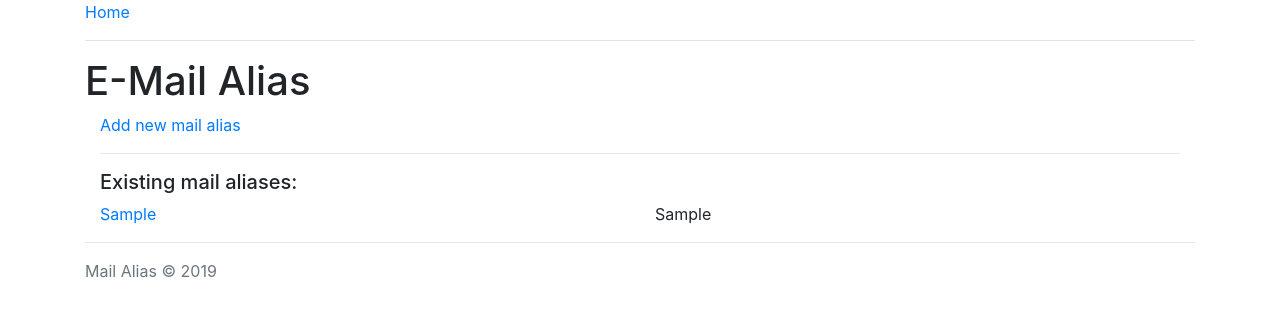
After one commit to saymoniphal/mxalias, a Flask app: page /v1/alias/show in a window 1280 px wide. The commit adds this page. Shown: the top 317 px of the page. Run offline with Flask 2, Linux system fonts and the light colour scheme; tables that the repository leaves empty hold one stand-in row (values such as "Sample post"); parts of the project's set-up code (start-up, migrations or seed data) failed here and were passed over; some libraries are stand-ins or nearby versions.

Commit message:
work done: added mail alias, show existing alias

```diff
--- a/mxalias/__init__.py
+++ /dev/null
@@ -1,2 +0,0 @@
-from .app import app
-import views
--- /dev/null
+++ b/mxalias/alias.py
@@ -0,0 +1,94 @@
+#!/bin/bash/env python3
+
+from flask import Flask
+from flask import flash, redirect, request, url_for, render_template
+from os import urandom, path
+import json
+from flask_sqlalchemy import SQLAlchemy
+
+
+def load_config(config_file, app):
+    with open(config_file, 'r') as config:
+        configs = json.load(config)
+
+    app.config['SECRET_KEY'] = urandom(16) # app secret key in unicode
+    # note: 'config' is an attribute of the Flask object, it's a subclass of Dictionary
+    app.config['SQLALCHEMY_DATABASE_URI'] = configs['db_uri_sqlite']
+    app.config['HOST'] = configs['host']
+    app.config['PORT'] = configs['port']
+    return app
+
+
+config_file = path.join(path.dirname(path.abspath(__file__)), 'mxalias.config')
+app = Flask(__name__, template_folder='templates')
+load_config(config_file, app)
+sqldb = SQLAlchemy(app)
+
+
+@app.route('/')
+@app.route('/v1/alias')
+def index():
+    return redirect(url_for('show_alias')) # look for function show_alias()
+
+
+@app.route('/v1/alias/show')
+def show_alias():
+    #return render_template('newalias.html', name='new alias')
+    # list of alias in the database
+    alias_list = Mxalias.query.all()
+    print("Inside show_alias, alias_list: %s" %(alias_list))
+    if not alias_list or len(alias_list) == 0:
+        return redirect(url_for('new_alias'))
+    else:
+        return render_template('showalias.html', alias_list=alias_list)
+
+
+@app.route('/v1/alias/<string:alias_addr>/<string:forw_addr>/edit', methods=["GET", "POST"])
+def edit_alias(alias_addr=None, forw_addr=None):
+    sess = sqldb.session
+    mxalias = Mxalias.query.filter_by(alias=alias_addr, forw_addr=forw_addr)
+    if request.method == 'POST':
+        flash("Under construction!")
+    else:
+        return render_template('newalias.html', name='Edit alias',
+                               alias_addr=alias_addr, forw_addr=forw_addr)
+
+
+@app.route('/v1/alias/new', methods=["GET", "POST"])
+def new_alias():
+    if request.method == 'POST':
+        req_form = request.form
+        print(req_form)
+        if request.form['post_action'] == 'save_alias':
+            # get alias and all emails
+            alias = req_form['alias']
+            counter = req_form['forw_addr_cnt']
+            # emails = request.form['input_emails'].getlist() can't get list of emails
+            # print(emails)
+            forward_emails = []
+            for i in range(1, int(counter)+1):
+                email = 'email' + str(i)
+                if email in req_form and req_form[email]:
+                    forward_emails.append(req_form[email])
+            print(forward_emails)
+            # add to the database
+            for forw_addr in forward_emails:
+                alias_obj = Mxalias(alias=alias, forw_addr=forw_addr)
+                sqldb.session.add(alias_obj)
+                print("Inside for loop: alias: %s, forw_addr: %s" %(alias, forw_addr))
+            sqldb.session.commit()
+            alias_list = Mxalias.query.all()
+            print(alias_list)
+            return redirect(url_for('show_alias'))
+    else: # request.method == 'GET'
+        return render_template('newalias.html', name='New alias')
+
+
+class Mxalias(sqldb.Model):
+
+    __tablename__ = 'mxaliases'
+    alias = sqldb.Column(sqldb.String(50), nullable=False, primary_key=True)
+    forw_addr = sqldb.Column(sqldb.String(50), nullable=False, primary_key=True)
+
+    def __repr__(self):
+        return '<Mxaliases: %s %s>' %(self.alias, self.forw_addr)
--- a/mxalias/templates/base.html
+++ b/mxalias/templates/base.html
@@ -35,14 +35,14 @@
 		</div>
 
 		<!-- main block for other templates to add their own content -->
-		<div class="row" id="content">
+		<div class="container" id="content">
 			{% block content %}
 			{% endblock %}
 		</div>
 
 		<footer>
 			<hr>
-			<p class="text-muted">Mail Alias &copy; 2017 </p>
+			<p class="text-muted">Mail Alias &copy; 2019 </p>
 		</footer>
 	</div>
 </body>
--- /dev/null
+++ b/mxalias/templates/showalias.html
@@ -0,0 +1,30 @@
+<!-- inherits from base.html page -->
+{% extends "base.html" %}
+
+<!-- start jinja content block -->
+{% block content %}
+
+<!-- add new alias -->
+<div class="row">
+    <div class="col-md-6">
+        <a href="{{ url_for('new_alias') }}">Add new mail alias</a>
+    </div>
+</div>
+
+<hr>
+<!-- displays list of alias if exists -->
+{% if alias_list %}
+<h5>Existing mail aliases:</h5>
+{% for mxalias in alias_list %}
+<div class="row">
+    <div class="col">
+    <a href="{{ url_for('edit_alias', alias_addr=mxalias.alias, forw_addr=mxalias.forw_addr)}}">{{ mxalias.alias }} </a>
+    </div>
+    <div class="col">
+        {{ mxalias.forw_addr }}
+    </div>
+</div>
+{% endfor %}
+{% endif %}
+<!-- end of jinja content block -->
+{% endblock %}
--- /dev/null
+++ b/run.py
@@ -0,0 +1,11 @@
+from mxalias.alias import app
+
+
+def main():
+    app.secret_key = app.config['SECRET_KEY']
+    app.db_uri = app.config['SQLALCHEMY_DATABASE_URI']
+    app.run(host=app.config['HOST'], port=int(app.config['PORT']), debug=True)
+
+
+if __name__ == "__main__":
+    main()
```
Also changed, not shown: mxalias/app.py (deleted, +0 -23 lines), mxalias/templates/newalias.html (+13 -9 lines), mxalias/views/alias.py (deleted, +0 -32 lines), tests/test_alias.py (added, +18 -0 lines).
